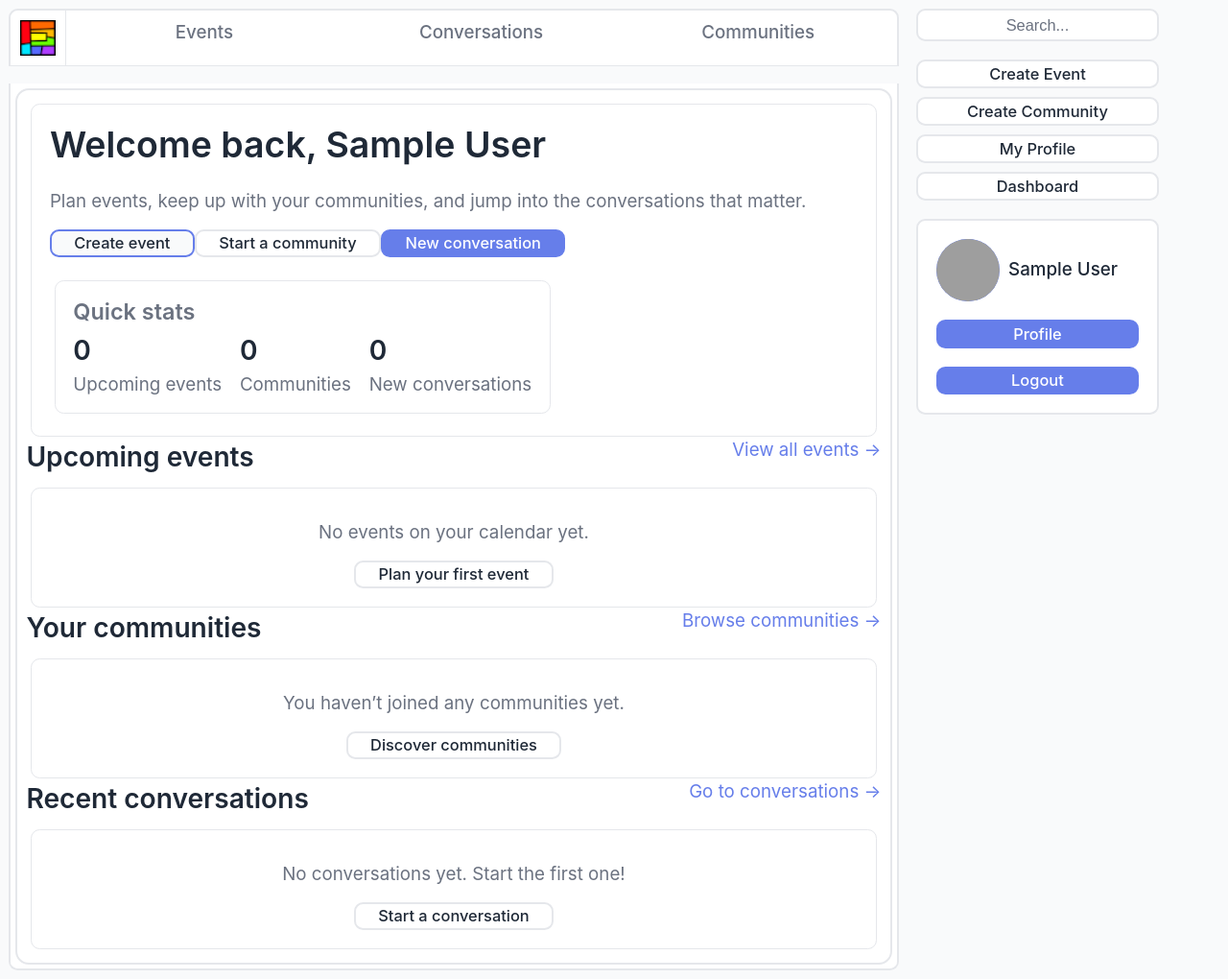
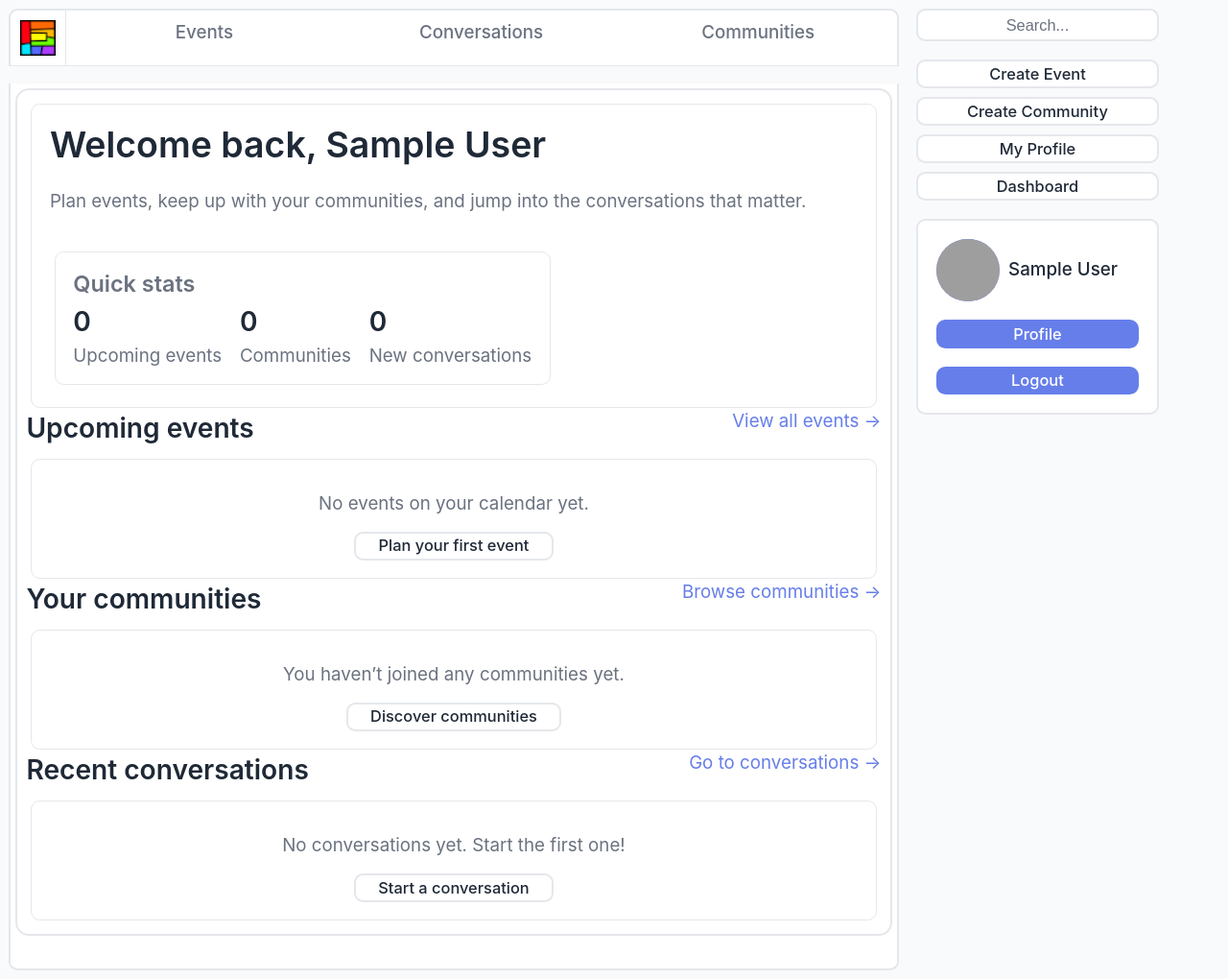
Before and after one commit to ljholiday/Elonara_Social, a PHP site: page / in a window 1280 px wide. Shown: the whole page at 96% size. Run offline with PHP 8.4, Linux system fonts and the light colour scheme; the visitor is signed in with stand-in values (Sample User, id 1); data that the repository does not hold is empty; some libraries are stand-ins or nearby versions; grey boxes are pictures that could not be loaded.

Commit message:
Removed redundant nav on home page

```diff
--- a/templates/home.php
+++ b/templates/home.php
@@ -19,11 +19,6 @@ $conversations = $recent_conversations ?? [];
           <p class="app-text-muted app-text-lg">
             Plan events, keep up with your communities, and jump into the conversations that matter.
           </p>
-          <div class="app-flex app-gap-2 app-flex-wrap">
-            <a class="app-btn app-btn-primary" href="/events/create">Create event</a>
-            <a class="app-btn app-btn-secondary" href="/communities/create">Start a community</a>
-            <a class="app-btn app-btn-outline" href="/conversations/create">New conversation</a>
-          </div>
         </div>
         <aside class="app-card app-max-w-sm">
           <div class="app-card-body app-stack app-gap-2">
```
